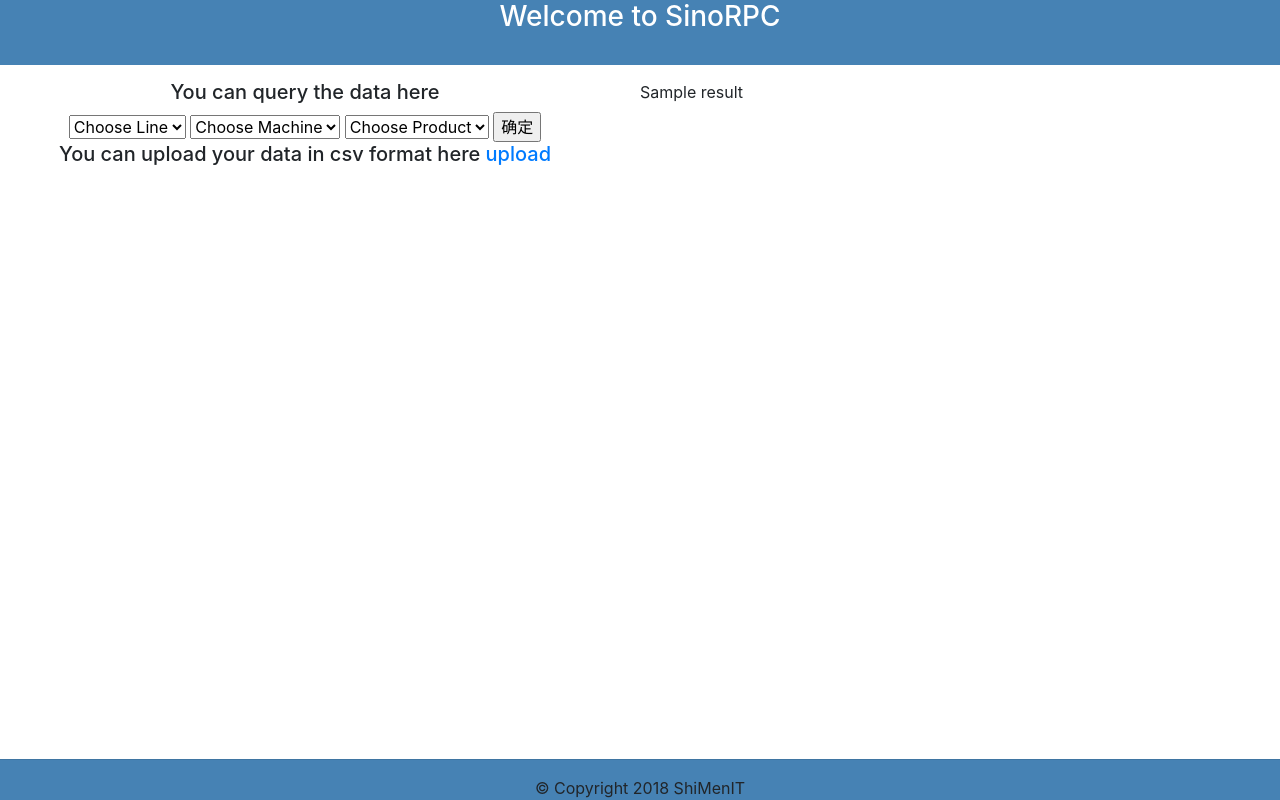
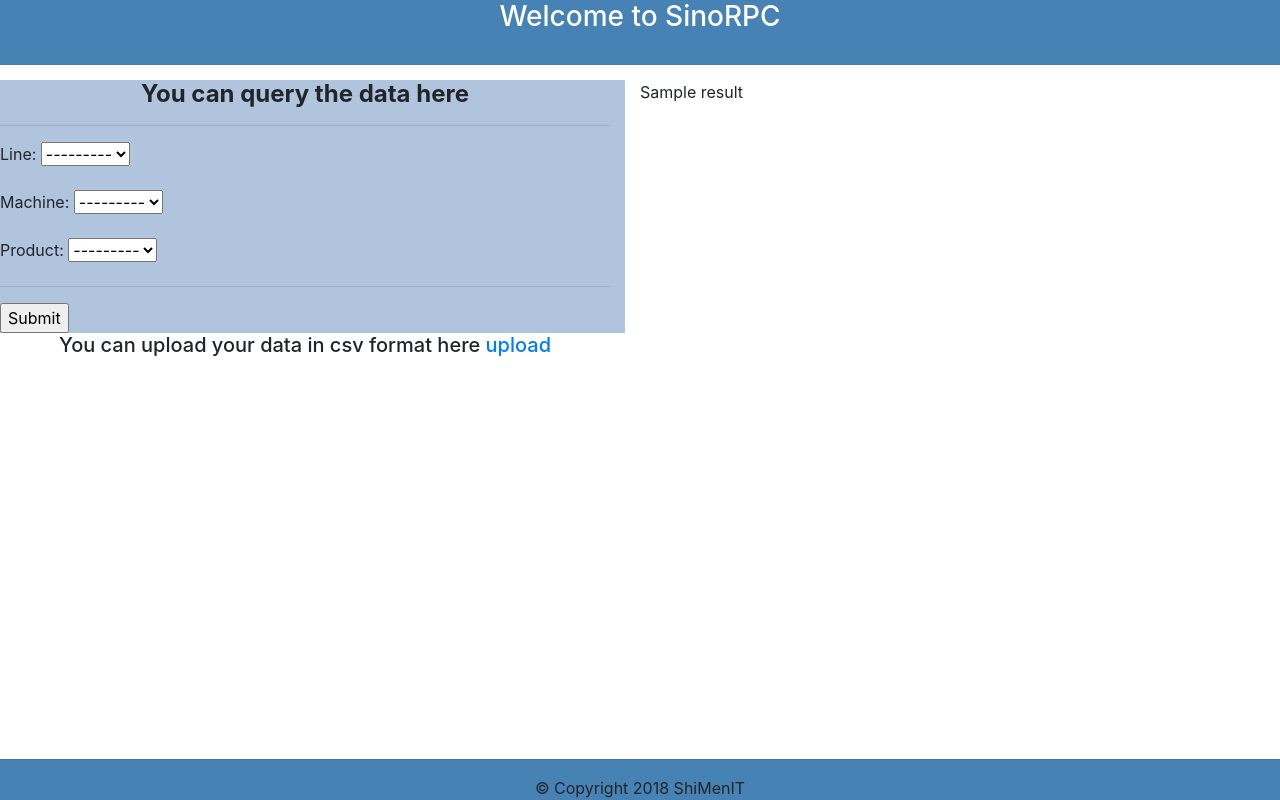
Before and after one commit to ShiMenIT/SinoRPC, a Django app: template production/templates/production/index.html in a window 1280 px wide. Run offline with Django 3.2, Linux system fonts and the light colour scheme; data comes from the database, SQL or seed files in the repository; the template is opened without the code that fills it: values that come from a table or form of the project are taken from there, most other values are stand-ins (such as "Sample title", 1, 10 or a date in 2020); some libraries are stand-ins or nearby versions.

Commit message:
Add files via upload
add start time and end time

```diff
--- a/production/templates/production/index.html
+++ b/production/templates/production/index.html
@@ -1,21 +1,18 @@
 {% extends 'base.html' %}
 {% load static %}
 {% block content %}
-<div align="center" class="well col-md-6 col-md-offset-3">
-	<h5>You can query the data here</h5>
+<div align="left" class="col-md-6 col-md-offset-3" style="background-color:#B0C4DE">
+	<h4 align="center"><b>You can query the data here</b></h4>
+	<hr>
 	<form action="{% url 'cal' %}" method="post">{% csrf_token %}
-<!-- 		{{ form.errors }}
-	   	{{ form.as_table }} -->
-		<select id="LineCode" >
-			<option value="">Choose Line</option>
-		</select>
-		<select id="MachineCode">
-		    <option value="">Choose Machine</option>
-		</select>
-		<select id="ProductCode">
-		    <option value="">Choose Product</option>
-		</select>
-	<input type="submit" value="确定">
+		{{ form.errors }}
+	   	{{ form.as_p}}
+<!-- 	   	{% for field in form %}
+            {{ field.errors }}
+            {{ field.label_tag }} {{ field }}
+	    {% endfor %} -->
+	<hr>
+	<input type="submit" value="Submit">
 	</form>
 </div>
 <div class="well col-md-6 col-md-offset-3">
@@ -28,23 +25,23 @@
 
 <!-- Js part -->
 <script type="text/javascript">
-	$.ajaxSetup({
-    data: {csrfmiddlewaretoken: '{{ csrf_token }}' },
-});
-</script>
-<script type="text/javascript">
 	$(function(){
 		//get line
+		$("#id_LineCode").empty().append('<option value="">Choose Line</option>');
+		$("#id_MachineCode").empty().append('<option value="">Choose Machine</option>');
+		$("#id_StartTime").empty().append('<option value="">Choose StartTime</option>');
+		$("#id_EndTime").empty().append('<option value="">Choose EndTime</option>');
 		$.get('/getLineCode/',function(data){
 		for(var i=0,len=data.LineCodes.length;i<len ;i++){
 		    $new = $("<option value="+data.LineCodes[i][1] +">"+data.LineCodes[i][1]  +"</option>" );
-		    $("#LineCode").append( $new );
+		    $("#id_LineCode").append( $new );
 		}
 		});
 		//after change line
-		$("#LineCode").change(function(){
-			$("#MachineCode").empty().append('<option value="">Choose Line</option>');
-			$("#ProductCode").empty().append('<option value="">Choose Machine</option>');
+		$("#id_LineCode").change(function(){
+			$("#id_MachineCode").empty().append('<option value="">Choose Machine</option>');
+			$("#id_StartTime").empty().append('<option value="">Choose StartTime</option>');
+			$("#id_EndTime").empty().append('<option value="">Choose EndTime</option>');
 			$.ajax({
 			    url:'/getMachineCode/',
 			    type:'get',
@@ -52,21 +49,26 @@
 			}).done(function(data){
 			    for(var i = 0,len = data.MachineCodes.length; i<len ;i++){
 			        $new = $( "<option value="+data.MachineCodes[i][1] +">"+data.MachineCodes[i][1]  +"</option>" );
-			        $("#MachineCode").append( $new );
+			        $("#id_MachineCode").append( $new );
 			    }
 			});
 		});
 		//after change machine
-		$("#MachineCode").change(function(){
-			$("#ProductCode").empty().append('<option value="">Choose Product</option>');
+		$("#id_MachineCode").change(function(){
+			$("#id_StartTime").empty().append('<option value="">Choose StartTime</option>');
+			$("#id_EndTime").empty().append('<option value="">Choose EndTime</option>');
 			$.ajax({
-			    url:'/getProductCode/',
+			    url:'/getDateTime/',
 			    type:'get',
 			    data:{"MachineCode":$(this).val()}
 			}).done(function(data){
-			    for(var i = 0,len = data.ProductCodes.length; i<len ;i++){
-			        $new = $( "<option value="+data.ProductCodes[i][1] +">"+ data.ProductCodes[i][1]+"</option>" );
-			        $("#ProductCode").append($new );
+			    for(var i = 0,len = data.StartTimes.length; i<len ;i++){
+			        $new = $( "<option value="+data.StartTimes[i][1] +">"+ data.StartTimes[i][1]+"</option>" );
+			        $("#id_StartTime").append($new );
+			    }
+			    for(var i = 0,len = data.EndTimes.length; i<len ;i++){
+			        $new = $( "<option value="+data.EndTimes[i][1] +">"+ data.EndTimes[i][1]+"</option>" );
+			        $("#id_EndTime").append($new );
 			    }
 			});
 		});
```
